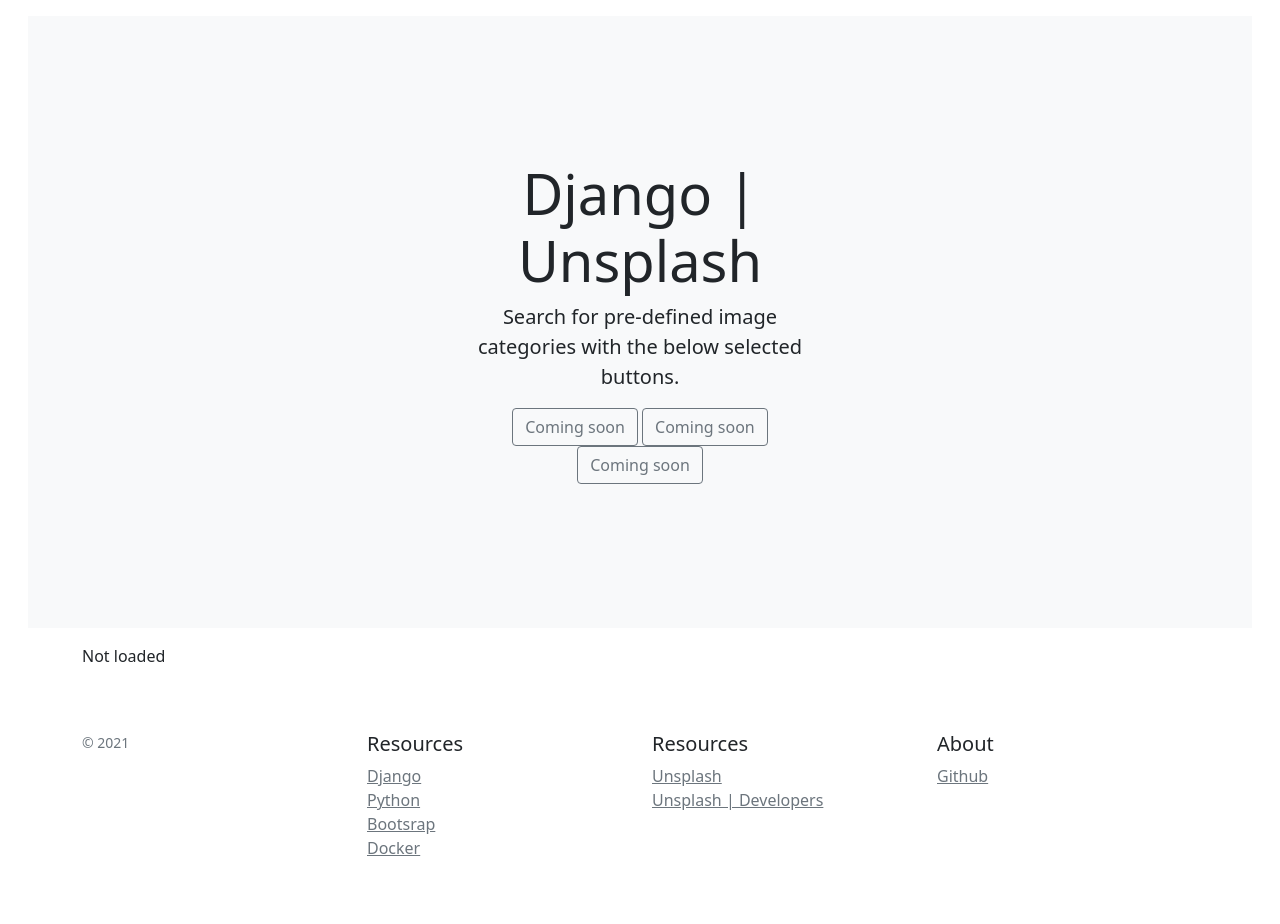
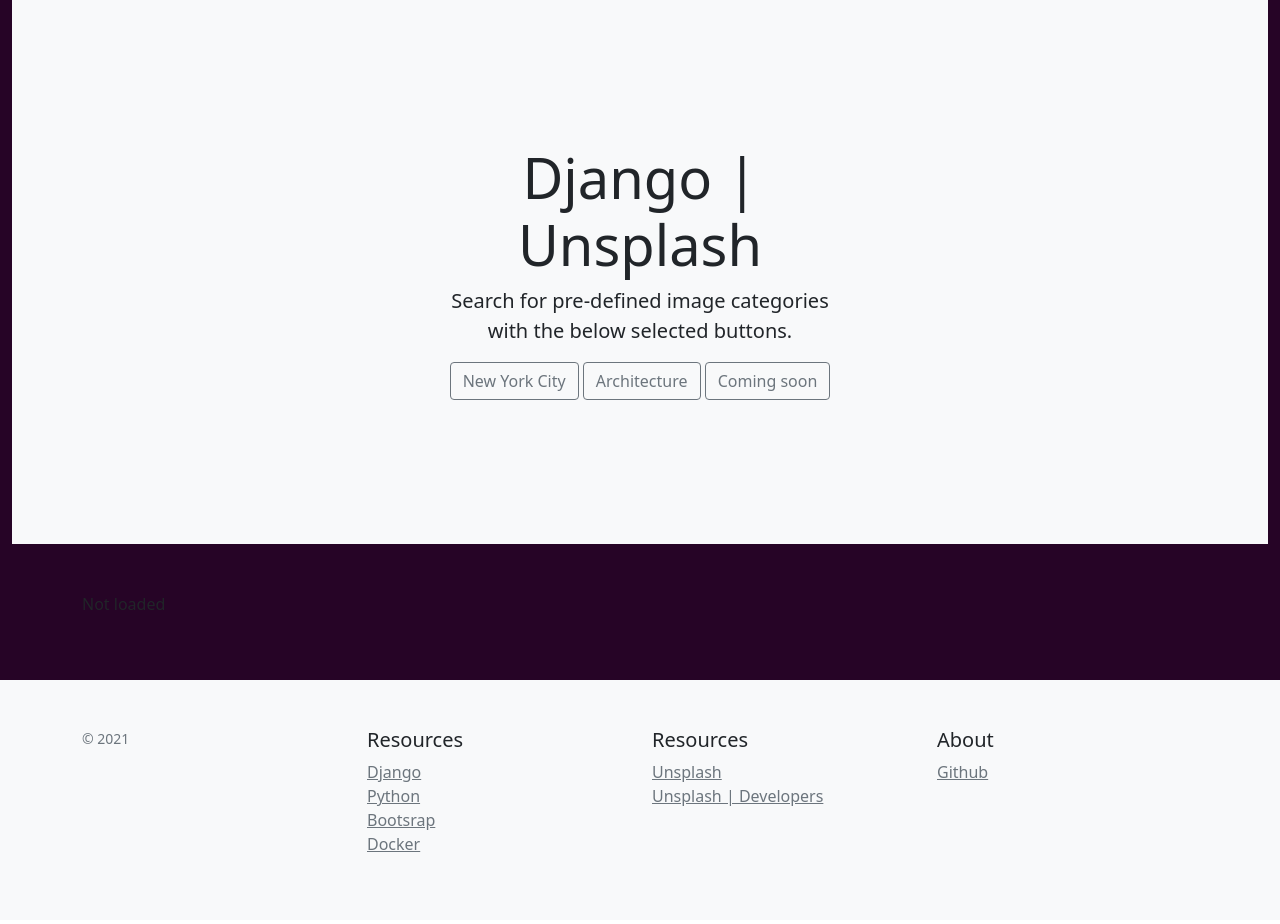
Before and after one commit to Ajsalemo/Python-Django-AzureDevOps-Containerized, a Django app: template app/templates/app/index.html in a window 1280 px wide. Shown: the part 50-974 px from the top of the page. After the commit the page ends 902 px from the top, so only its background shows below. Run offline with Django 3.2, Linux system fonts and the light colour scheme; the template is opened without the code that fills it, so the values that code supplies are empty.

Commit message:
added some additional routes to be called via button click to display images

```diff
--- a/app/templates/app/index.html
+++ b/app/templates/app/index.html
@@ -1,7 +1,7 @@
 {% extends "base.html" %}
 {% block content %}
 {% include 'partials/navbar.html' %}
-<div class="container-fluid">
+<div class="container-fluid pb-5" style="background-color: #260426;">
   {% include 'partials/jumbotron.html' %}
   {% include 'partials/image_results.html' %}
 </div>
--- a/app/templates/partials/footer.html
+++ b/app/templates/partials/footer.html
@@ -1,4 +1,4 @@
-<footer class="container py-5">
+<footer class="container py-5 bg-light">
   <div class="row">
     <div class="col-12 col-md">
       <small class="d-block mb-3 text-muted">&copy; 2021</small>
--- a/app/templates/partials/jumbotron.html
+++ b/app/templates/partials/jumbotron.html
@@ -3,7 +3,7 @@
     position-relative
     overflow-hidden
     p-3 p-md-5
-    m-md-3
+    mb-5
     text-center
     bg-light
   "
@@ -13,8 +13,8 @@
     <p class="lead fw-normal">
       Search for pre-defined image categories with the below selected buttons.
     </p>
-    <button class="btn btn-outline-secondary">Coming soon</button>
-    <button class="btn btn-outline-secondary">Coming soon</button>
+    <button class="btn btn-outline-secondary" onclick="location.href='{% url 'nyc' %}'">New York City</button>
+    <button class="btn btn-outline-secondary" onclick="location.href='{% url 'architecture' %}'">Architecture</button>
     <button class="btn btn-outline-secondary">Coming soon</button>
   </div>
   <div class="product-device shadow-sm d-none d-md-block"></div>
--- a/app/urls.py
+++ b/app/urls.py
@@ -4,5 +4,7 @@ from . import views
 
 urlpatterns = [
     path('', views.index, name='index'),
+    path('nyc', views.nyc, name='nyc'),
+    path('architecture', views.architecture, name='architecture'),
     path('health', views.health, name='index')
 ]
--- a/templates/base.html
+++ b/templates/base.html
@@ -9,9 +9,8 @@
     <link href="https://cdn.jsdelivr.net/npm/bootstrap@5.1.2/dist/css/bootstrap.min.css" rel="stylesheet" integrity="sha384-uWxY/CJNBR+1zjPWmfnSnVxwRheevXITnMqoEIeG1LJrdI0GlVs/9cVSyPYXdcSF" crossorigin="anonymous">
     <title>Django | Unsplash</title>
   </head>
-  <body>
+  <body class="bg-light">
     {% block content %}{% endblock content %}
-
     <!-- Bootstrap JS -->
     <script src="https://cdn.jsdelivr.net/npm/bootstrap@5.1.2/dist/js/bootstrap.bundle.min.js" integrity="sha384-kQtW33rZJAHjgefvhyyzcGF3C5TFyBQBA13V1RKPf4uH+bwyzQxZ6CmMZHmNBEfJ" crossorigin="anonymous"></script>
   </body>
```
Also changed, not shown: app/views.py (+14 -1 lines).
